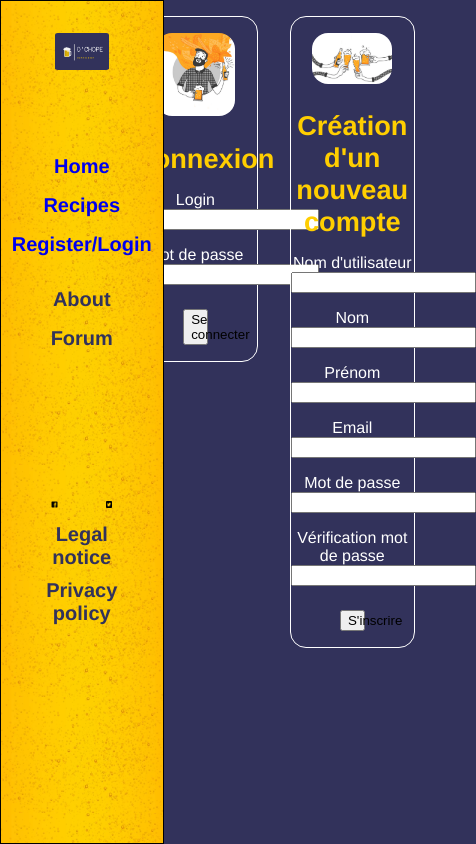
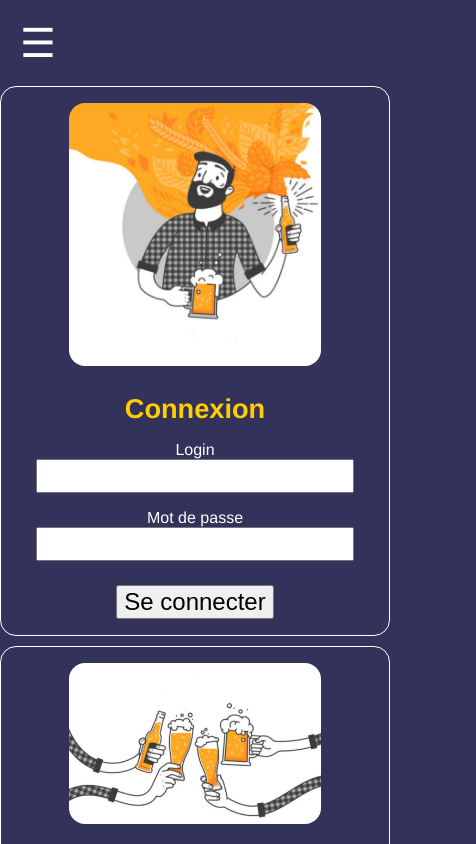
Before and after one commit to debbyputzolu/projet-o-chope, a Vue app in the folder front/ochope/: page /register in a window 390 px wide. Shown: the top 844 px of the page, 476 px wide, since content can reach past the window. Built offline with nearby package versions, Linux system fonts and the light colour scheme; the HTML template or start-up script is replaced by a standard one.

Commit message:
responsive

```diff
--- a/front/ochope/src/assets/scss/main.scss
+++ b/front/ochope/src/assets/scss/main.scss
@@ -1,7 +1,7 @@
 $header-height: 5vh;
 
 
-
+.headerMobile{display: none;}
 #app{
   flex-direction: column;
   justify-content: space-between;
@@ -307,3 +307,177 @@ border-radius: 2rem;
 .notFoundText {
   font-size: 1.5rem;
 }
+
+img{
+  max-width: 90%;
+}
+$phone: 400px;
+$tablet: 770px;
+$destop: 1000px;
+$destopHd: 1200px;
+$destopWide: 1400px;
+
+@media (max-width: $tablet
+) {
+  .title{
+   display: flex;
+   align-items: center;
+  }
+  body{
+    display: flex;
+    flex-wrap: column;
+  }
+
+  #app{
+    width:auto;
+    flex: 1;
+  }
+  main{
+    margin:0%;
+    width:auto;
+  }
+  .header{
+    display: none;
+  }
+  .home{
+   width: fit-content;
+   display: flex;
+   flex-direction: column;
+  }
+  .headerMobile{
+    display: flex;
+    height: auto;
+  }
+  .navHeaderItem{
+    font-size: 25px;
+  }
+  .carousselHome{
+    display: flex;
+    flex-direction: column;
+    width: fit-content;
+  }
+  .forumHomeImage{
+    width:auto;
+    height:auto;
+  }
+  .registerHomeImage{
+    width:auto;
+    height:auto;
+  }
+  .register{
+    display: flex;
+    flex-direction: column;
+    width: auto;
+  }
+  .inscriptionLabel, .loginLabel, .recipeCreateLabel {
+    margin-bottom: 1rem;
+    justify-content: center;
+    font-size: auto;
+  }
+  .recipeCreate{
+    display: flex;;
+    flex-wrap: wrap;
+    flex-direction: column;
+    align-items: center;
+  }
+  input, select{
+    font-size: x-large;
+  }
+  .recipeCreateLabel{
+    font-size: x-large;
+  }
+  textarea{
+    font-size:xxx-large;
+  }
+  button{
+    font-size: x-large;
+  }
+  .login{
+    width: auto;
+    margin: 0%
+  }
+  .loginLabel{
+    width: auto;
+    flex: auto;
+    flex-direction: column;
+
+  }
+  .inscription{
+    width: auto;
+    margin: 0%;
+    margin-top: 10px;
+
+  }
+  .cardContent{
+    font-size: x-large;
+  }
+  .inscriptionLabel{
+    width: auto;
+    flex: auto;
+    flex-direction: column;
+  }
+  .loginButton{
+    width: auto;
+  }
+  .inscriptionButton{
+    width: auto;
+  }
+  .profile{
+    display: flex;
+    flex-wrap: wrap;
+    flex: 1;
+  }
+  .infoProfile{
+    display: flex
+  }
+  .infoProfileItem{
+    font-size: x-large;
+  }
+
+}
+.toggleLabel, #toggle
+{
+    display: none;
+}
+
+
+@media (max-width: $tablet)
+{
+    nav
+    {
+        height: 300px;
+
+    }
+
+    nav .main_pages
+    {
+        display: none;
+        flex-direction: column;
+        background: #FFCE00;
+        height: 100%;
+        width: auto;
+        float: left;
+    }
+
+    nav .main_pages a {
+        width: 50%;
+    }
+   #toggle{
+      display: none;
+    }
+    .toggleLabel
+    {
+        float: left;
+        display: flex;
+        justify-content: center;
+        align-items: center;
+        margin: 20px;
+        font-size: 40px;
+        color: white;
+        cursor: pointer;
+    }
+
+    #toggle:checked + .main_pages {
+        display: flex;
+    }
+}
--- a/front/ochope/src/components/Header.vue
+++ b/front/ochope/src/components/Header.vue
@@ -1,4 +1,33 @@
 <template>
+<div>
+<nav  class="headerMobile">
+    <label class="toggleLabel" for="toggle">☰</label>
+      <input type="checkbox" id="toggle">
+        <div class="main_pages">
+          <div class="navHeaderItem"><router-link :to="{
+                    name: 'home',
+                }"
+            >Home</router-link></div>
+    <div class="navHeaderItem"><router-link :to="{
+                    name: 'recipes',
+                }"
+            >Recipes</router-link></div>
+    <div class="navHeaderItem"><router-link :to="{
+                    name: 'register',
+                }"
+            >Register/Login</router-link></div>
+    <div class="navHeaderItem"><router-link :to="{
+                    name: 'logout',
+                }"
+            >Logout</router-link></div>
+    <div class="navHeaderItem">About</div>
+    <div class="navHeaderItem">Forum</div>
+    <div class="navHeaderItem"><router-link :to="{
+                    name: 'profile',
+                }"
+            >Profile</router-link></div>
+    </div>
+</nav>
   <header class="header header--vertical">
   <div class="headerTop">
   <img class="logo" src="../assets/logo.png">
@@ -34,6 +63,7 @@
     <div class="navHeaderBottomItem">Privacy policy</div>
   </nav>
   </header>
+  </div>
 </template>
 
 <script>
--- a/front/ochope/src/views/Recipe.vue
+++ b/front/ochope/src/views/Recipe.vue
@@ -55,7 +55,7 @@ export default {
     //console.log('Je suis dans le composant Recipe et ma data recipeId contient :' + this.recipeId);
 
     this.recipe = await recipeService.getRecipeById(this.recipeId);
-    //console.log(this.recipe);
+    console.log(this.recipe);
   },
   computed: {
     getImageURL() {
```
